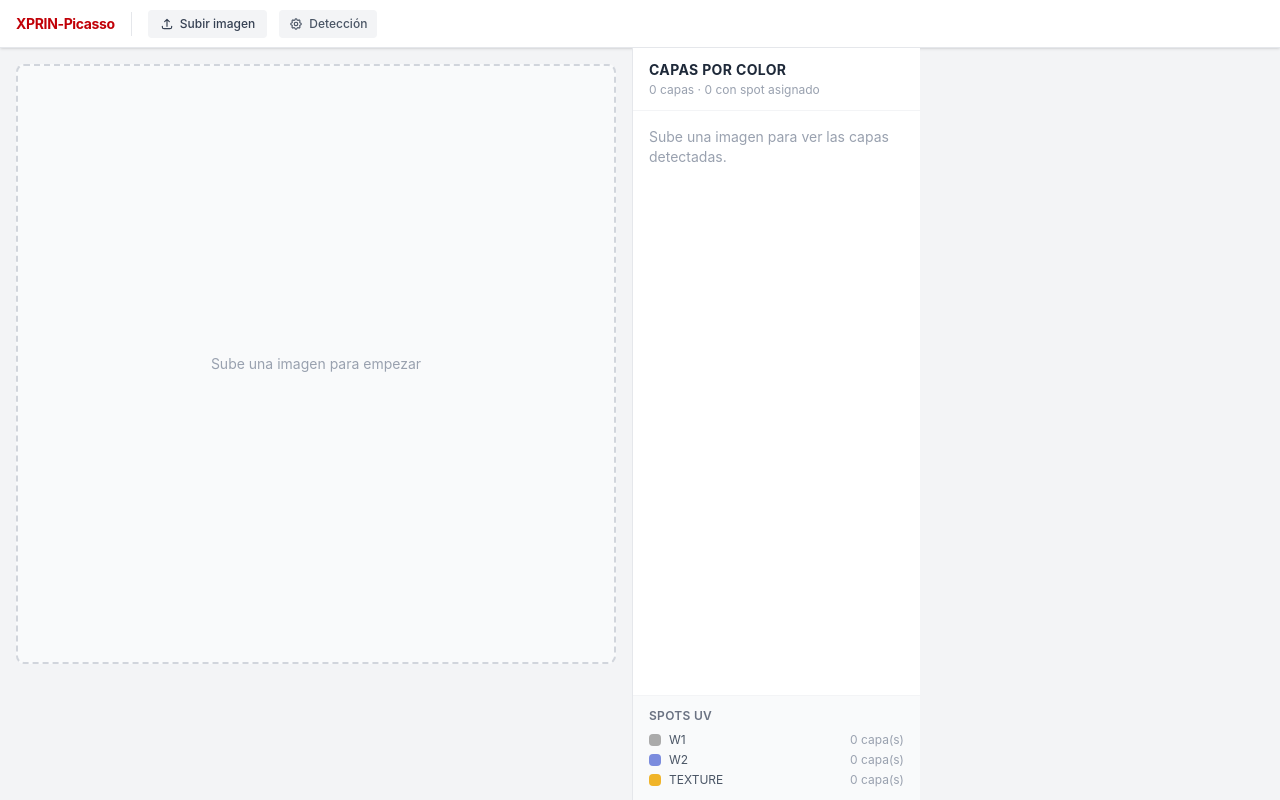
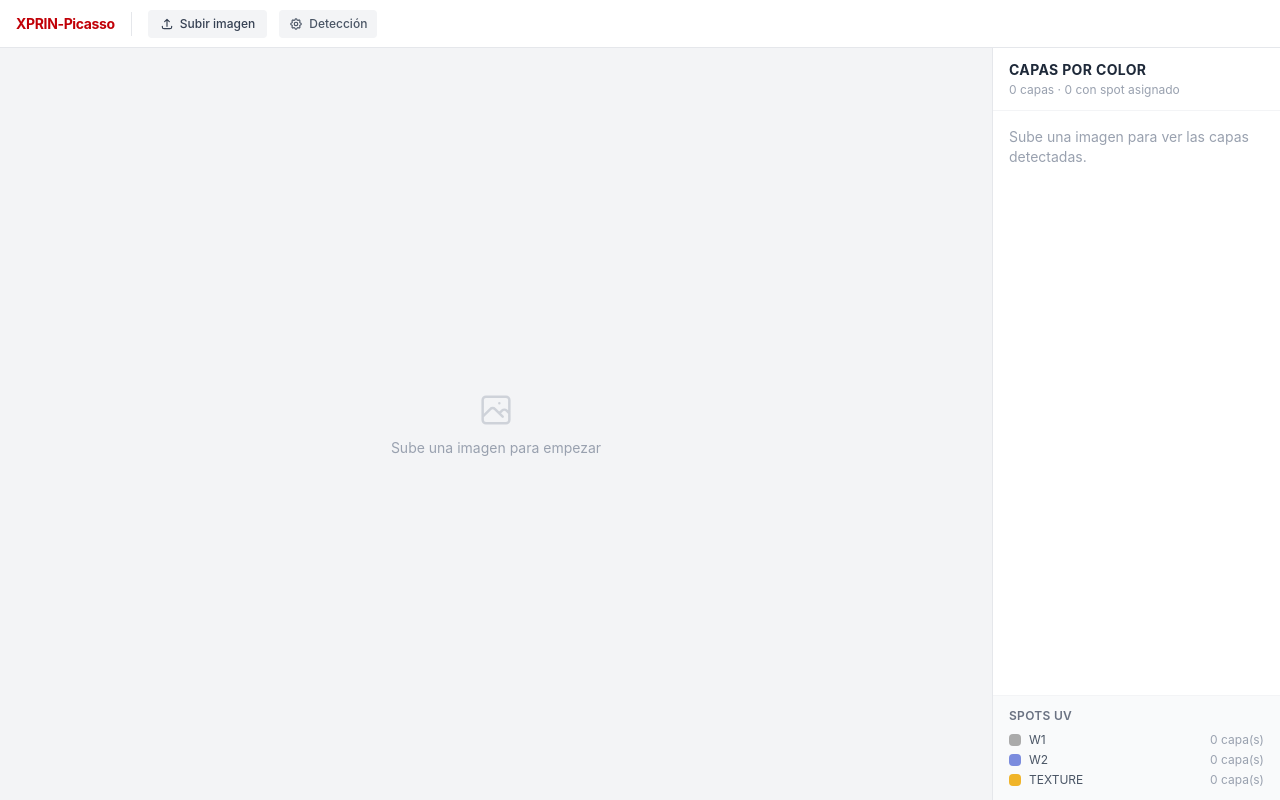
Before and after one commit to isma1015z/xprin-picasso, a React app in the folder frontend/: page /editor in a window 1280 px wide. Built offline with nearby package versions, Linux system fonts and the light colour scheme; the HTML template or start-up script is replaced by a standard one.

Commit message:
ajustes graficos

```diff
--- a/frontend/src/components/Canvas.jsx
+++ b/frontend/src/components/Canvas.jsx
@@ -1,9 +1,12 @@
-// Canvas del editor — previsualización siempre en contenedor de tamaño fijo
+// Canvas del editor — ocupa todo el espacio disponible, con zoom y pan
 // Responsable: Juan
 
+import { useRef, useState, useCallback, useEffect } from 'react'
 import { useStore } from '../store'
 
-const CANVAS_SIZE = 600   // px — tamaño fijo del área de previsualización
+const ZOOM_MIN  = 0.5
+const ZOOM_MAX  = 8
+const ZOOM_STEP = 0.0015
 
 function formaToSVGPath(forma, alto) {
   return forma
@@ -22,69 +25,153 @@ export function Canvas() {
   const { ancho, alto } = imagenSize
   const capaActiva = capas.find((c) => c.id === capaActivaId) ?? null
 
-  if (!imagenUrl) {
-    return (
-      <div
-        className="flex items-center justify-center bg-gray-50 rounded-lg border-2 border-dashed border-gray-300 m-4"
-        style={{ width: CANVAS_SIZE, height: CANVAS_SIZE, flexShrink: 0 }}
-      >
-        <p className="text-gray-400 text-sm">Sube una imagen para empezar</p>
-      </div>
-    )
-  }
+  // ── Tamaño real del contenedor (dinámico) ─────────────────────────────────
+  const wrapRef      = useRef(null)
+  const [size, setSize] = useState({ w: 0, h: 0 })
 
-  // Escala uniforme para que la imagen quepa en CANVAS_SIZE × CANVAS_SIZE
-  const scale  = Math.min(CANVAS_SIZE / ancho, CANVAS_SIZE / alto)
-  const drawW  = ancho * scale
-  const drawH  = alto  * scale
-  // Centrado dentro del contenedor fijo
-  const offsetX = (CANVAS_SIZE - drawW) / 2
-  const offsetY = (CANVAS_SIZE - drawH) / 2
+  useEffect(() => {
+    const el = wrapRef.current
+    if (!el) return
+    const ro = new ResizeObserver(([entry]) => {
+      const { width, height } = entry.contentRect
+      setSize({ w: Math.floor(width), h: Math.floor(height) })
+    })
+    ro.observe(el)
+    return () => ro.disconnect()
+  }, [])
+
+  // ── Zoom / pan ────────────────────────────────────────────────────────────
+  const [zoom,   setZoom]   = useState(1)
+  const [offset, setOffset] = useState({ x: 0, y: 0 })
+  const dragging = useRef(false)
+  const lastPos  = useRef({ x: 0, y: 0 })
+
+  const handleWheel = useCallback((e) => {
+    e.preventDefault()
+    const rect = wrapRef.current.getBoundingClientRect()
+    const cx = e.clientX - rect.left
+    const cy = e.clientY - rect.top
+    setZoom((prev) => {
+      const next   = Math.min(ZOOM_MAX, Math.max(ZOOM_MIN, prev - e.deltaY * ZOOM_STEP * prev))
+      const factor = next / prev
+      setOffset((off) => ({
+        x: cx - factor * (cx - off.x),
+        y: cy - factor * (cy - off.y),
+      }))
+      return next
+    })
+  }, [])
+
+  const handleMouseDown = useCallback((e) => {
+    if (e.button !== 0) return
+    dragging.current = true
+    lastPos.current  = { x: e.clientX, y: e.clientY }
+  }, [])
+
+  const handleMouseMove = useCallback((e) => {
+    if (!dragging.current) return
+    const dx = e.clientX - lastPos.current.x
+    const dy = e.clientY - lastPos.current.y
+    lastPos.current = { x: e.clientX, y: e.clientY }
+    setOffset((off) => ({ x: off.x + dx, y: off.y + dy }))
+  }, [])
+
+  const stopDrag = useCallback(() => { dragging.current = false }, [])
+
+  const resetView = useCallback(() => { setZoom(1); setOffset({ x: 0, y: 0 }) }, [])
+
+  // ── Escala base: imagen centrada en el contenedor ─────────────────────────
+  const baseScale = (size.w && size.h && ancho && alto)
+    ? Math.min(size.w / ancho, size.h / alto) * 0.92   // 4% de margen
+    : 1
+  const drawW  = ancho * baseScale
+  const drawH  = alto  * baseScale
+  const baseOffX = size.w ? (size.w - drawW) / 2 : 0
+  const baseOffY = size.h ? (size.h - drawH) / 2 : 0
+
+  // Stroke visual consistente independientemente del zoom
+  const sw = 1.5 / (baseScale * zoom)
 
   return (
-    <div className="flex-1 flex items-center justify-center bg-gray-100 overflow-auto p-4">
-      {/*
-        Contenedor fijo CANVAS_SIZE×CANVAS_SIZE.
-        El SVG interior tiene el mismo tamaño fijo.
-        La imagen se escala y centra manualmente con transform.
-        Paths y overlays usan las coordenadas reales de la imagen escalada.
-      */}
+    <div className="flex-1 flex flex-col overflow-hidden bg-gray-100">
+
+      {/* ── Área de dibujo — flex-1, ocupa todo el espacio disponible ─────── */}
       <div
-        className="relative bg-white rounded-lg overflow-hidden flex-shrink-0"
+        ref={wrapRef}
+        className="flex-1 relative overflow-hidden"
+        style={{ cursor: imagenUrl ? 'grab' : 'default' }}
+        onWheel={handleWheel}
+        onMouseDown={handleMouseDown}
+        onMouseMove={handleMouseMove}
+        onMouseUp={stopDrag}
+        onMouseLeave={stopDrag}
+      >
+        {!imagenUrl && (
+          <div className="absolute inset-0 flex items-center justify-center">
+            <div className="flex flex-col items-center gap-2 text-gray-400">
+              <svg className="w-10 h-10 opacity-40" fill="none" viewBox="0 0 24 24" stroke="currentColor">
+                <path strokeLinecap="round" strokeLinejoin="round" strokeWidth={1.5}
+                  d="M4 16l4.586-4.586a2 2 0 012.828 0L16 16m-2-2l1.586-1.586a2 2 0 012.828 0L20 14m-6-6h.01M6 20h12a2 2 0 002-2V6a2 2 0 00-2-2H6a2 2 0 00-2 2v12a2 2 0 002 2z" />
+              </svg>
+              <p className="text-sm">Sube una imagen para empezar</p>
+            </div>
+          </div>
+        )}
+
+        {imagenUrl && size.w > 0 && (
+          <div
             style={{
-          width:     CANVAS_SIZE,
-          height:    CANVAS_SIZE,
-          boxShadow: '0 2px 16px rgba(0,0,0,0.15)',
+              position:        'absolute',
+              left:            0,
+              top:             0,
+              width:           '100%',
+              height:          '100%',
+              transform:       `translate(${offset.x}px, ${offset.y}px) scale(${zoom})`,
+              transformOrigin: '0 0',
+              willChange:      'transform',
             }}
           >
-        {/* Imagen base escalada */}
+            {/* Sombra de la imagen */}
+            <div
+              style={{
+                position:  'absolute',
+                left:      baseOffX - 4,
+                top:       baseOffY - 4,
+                width:     drawW + 8,
+                height:    drawH + 8,
+                borderRadius: 6,
+                boxShadow: '0 4px 24px rgba(0,0,0,0.18)',
+                background: '#fff',
+              }}
+            />
+
+            {/* Imagen base */}
             <img
               src={imagenUrl}
               alt="base"
+              draggable={false}
               style={{
-            position:  'absolute',
-            left:      offsetX,
-            top:       offsetY,
-            width:     drawW,
-            height:    drawH,
-            display:   'block',
+                position: 'absolute',
+                left:     baseOffX,
+                top:      baseOffY,
+                width:    drawW,
+                height:   drawH,
+                display:  'block',
               }}
-          draggable={false}
             />
 
-        {/* SVG de overlays — mismo tamaño fijo, transform igual a la imagen */}
+            {/* SVG de overlays */}
             <svg
               style={{
                 position: 'absolute',
-            left:     offsetX,
-            top:      offsetY,
+                left:     baseOffX,
+                top:      baseOffY,
                 width:    drawW,
                 height:   drawH,
                 overflow: 'visible',
               }}
               viewBox={`0 0 ${ancho} ${alto}`}
             >
-          {/* Capas con spot asignado */}
               {capas
                 .filter((c) => c.visible && c.spot !== null)
                 .map((capa) =>
@@ -93,15 +180,14 @@ export function Canvas() {
                       key={zona.id}
                       d={formaToSVGPath(zona.forma, alto)}
                       fill={capa.color}
-                  fillOpacity={0.30}
+                      fillOpacity={0.28}
                       stroke={capa.color}
-                  strokeWidth={1.5 / scale}
-                  strokeOpacity={0.7}
+                      strokeWidth={sw}
+                      strokeOpacity={0.75}
                     />
                   ))
                 )}
 
-          {/* Capa activa resaltada */}
               {capaActiva &&
                 capaActiva.zonas.map((zona) => (
                   <path
@@ -110,12 +196,42 @@ export function Canvas() {
                     fill={capaActiva.color}
                     fillOpacity={0.45}
                     stroke="white"
-                strokeWidth={2.5 / scale}
-                strokeDasharray={`${6 / scale} ${3 / scale}`}
+                    strokeWidth={sw * 1.8}
+                    strokeDasharray={`${sw * 5} ${sw * 2.5}`}
                   />
                 ))}
             </svg>
           </div>
+        )}
+      </div>
+
+      {/* ── Barra de zoom — solo visible cuando hay imagen ──────────────────── */}
+      {imagenUrl && (
+        <div className="flex items-center justify-center py-2 flex-shrink-0">
+          <div className="flex items-center gap-2 bg-white rounded-full px-3 py-1 shadow-sm border border-gray-200">
+            <button
+              onClick={() => setZoom((z) => Math.max(ZOOM_MIN, +(z / 1.3).toFixed(2)))}
+              className="w-6 h-6 flex items-center justify-center rounded-full hover:bg-gray-100 text-gray-500 font-bold text-base leading-none"
+              title="Alejar"
+            >−</button>
+
+            <button
+              onClick={resetView}
+              className="text-[11px] font-mono text-gray-500 hover:text-red-600 w-12 text-center transition-colors"
+              title="Restablecer vista"
+            >
+              {Math.round(zoom * 100)}%
+            </button>
+
+            <button
+              onClick={() => setZoom((z) => Math.min(ZOOM_MAX, +(z * 1.3).toFixed(2)))}
+              className="w-6 h-6 flex items-center justify-center rounded-full hover:bg-gray-100 text-gray-500 font-bold text-base leading-none"
+              title="Acercar"
+            >+</button>
+          </div>
+        </div>
+      )}
+
     </div>
   )
 }
```
Also changed, not shown: 52 other files (tests, documents, lock files or other folders). Lines whose indentation alone changed are shown as unchanged.
